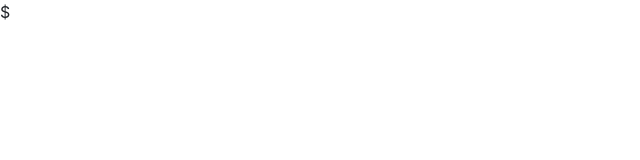
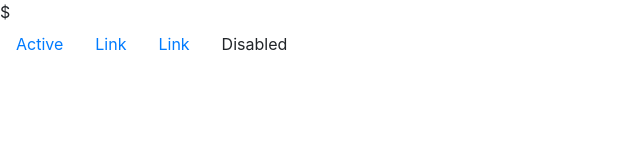
Before and after one commit to mikephamx/gitDemo, a plain HTML site: page index.html in a window 1280 px wide. Shown: the whole page, without its empty margins (0-640 px from the left). Drawn offline with nearby package versions, Linux system fonts and the light colour scheme.

Commit message:
create nav-bar

```diff
--- a/index.html
+++ b/index.html
@@ -16,6 +16,23 @@ $
 
 <body>
 
+    <header>
+        <ul class="nav">
+            <li class="nav-item">
+              <a class="nav-link active" href="#">Active</a>
+            </li>
+            <li class="nav-item">
+              <a class="nav-link" href="#">Link</a>
+            </li>
+            <li class="nav-item">
+              <a class="nav-link" href="#">Link</a>
+            </li>
+            <li class="nav-item">
+              <a class="nav-link disabled">Disabled</a>
+            </li>
+          </ul>
+    </header>
+
     <!-- Optional JavaScript -->
     <!-- jQuery first, then Popper.js, then Bootstrap JS -->
     <script src="https://code.jquery.com/jquery-3.3.1.slim.min.js"
```
